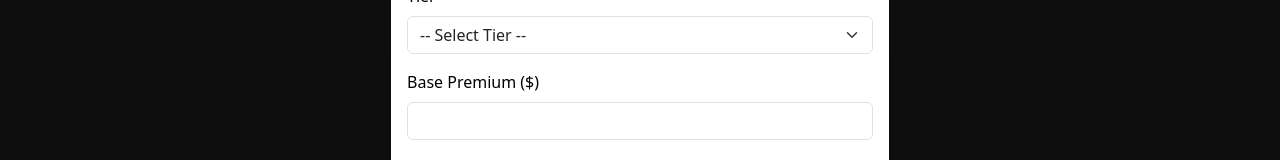
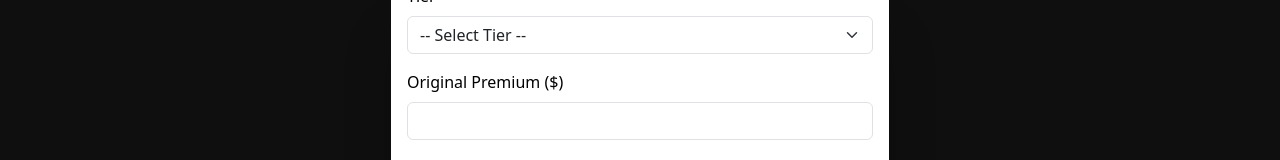
Before and after one commit to hansama0902/Project2-Health-Insurance-Assistant_Functional-Programming, a React (Vite) app: page / in a window 1280 px wide. Both pictures are taken after a click on the button "Add Insurance". Shown: the part 283-443 px from the top of the page. Built offline with nearby package versions, Linux system fonts and the light colour scheme; no server answers.

Commit message:
Update name

```diff
--- a/src/components/AddInsuranceModal.jsx
+++ b/src/components/AddInsuranceModal.jsx
@@ -112,7 +112,7 @@ const AddInsuranceModal = ({ show, handleClose }) => {
                 </select>
               </div>
               <div className="mb-3">
-                <label className="form-label">Base Premium ($)</label>
+                <label className="form-label">Original Premium ($)</label>
                 <input
                   type="number"
                   className="form-control"
--- a/src/components/InsuranceQuoteFetcher.jsx
+++ b/src/components/InsuranceQuoteFetcher.jsx
@@ -53,12 +53,12 @@ const InsuranceQuoteFetcher = ({
         .filter((plan) => plan.id !== planId)
         .filter((plan) => updatedPlans.find((p) => p.id === plan.id));
 
-      if (updatedSelectedPlans.length === 0 && updatedPlans.length > 0) {
-        setSelectedPlans([updatedPlans[0]]);
-      } else {
-        setSelectedPlans(updatedSelectedPlans);
-      }
-
+      // if (updatedSelectedPlans.length === 0 && updatedPlans.length > 0) {
+      //   setSelectedPlans([updatedPlans[0]]);
+      // } else {
+      //   setSelectedPlans(updatedSelectedPlans);
+      // }
+      setSelectedPlans(updatedSelectedPlans);
       alert(result.message);
     } else {
       alert("Failed to delete the insurance plan");
--- a/src/components/InsuranceQuoteTable.jsx
+++ b/src/components/InsuranceQuoteTable.jsx
@@ -120,7 +120,7 @@ const InsuranceQuoteTable = ({
                 ></button>
               </div>
               <div className="modal-body">
-                <label>Base Premium ($)</label>
+                <label>Original Premium ($)</label>
                 <input
                   type="number"
                   className="form-control"
```
Also changed, not shown: functional programming examples/README.md.
